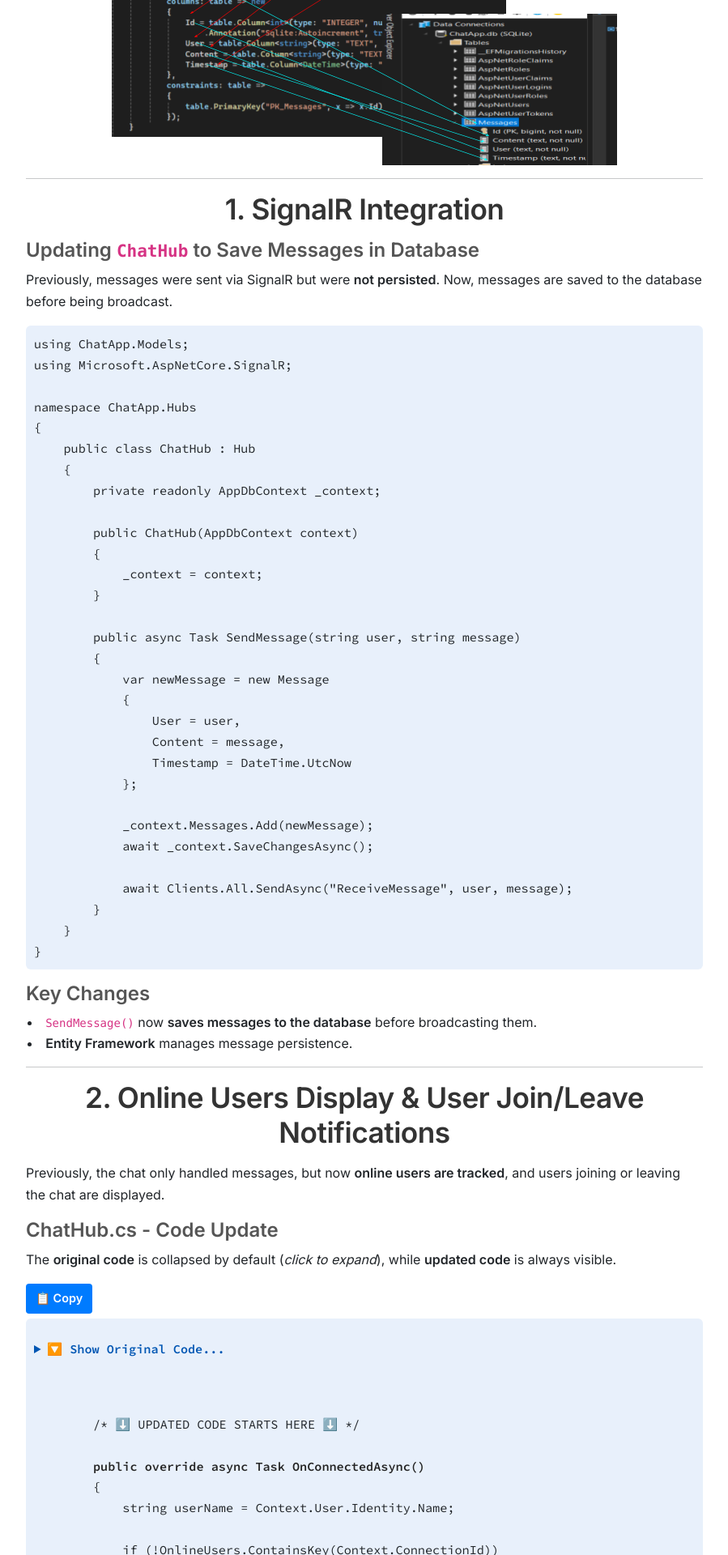
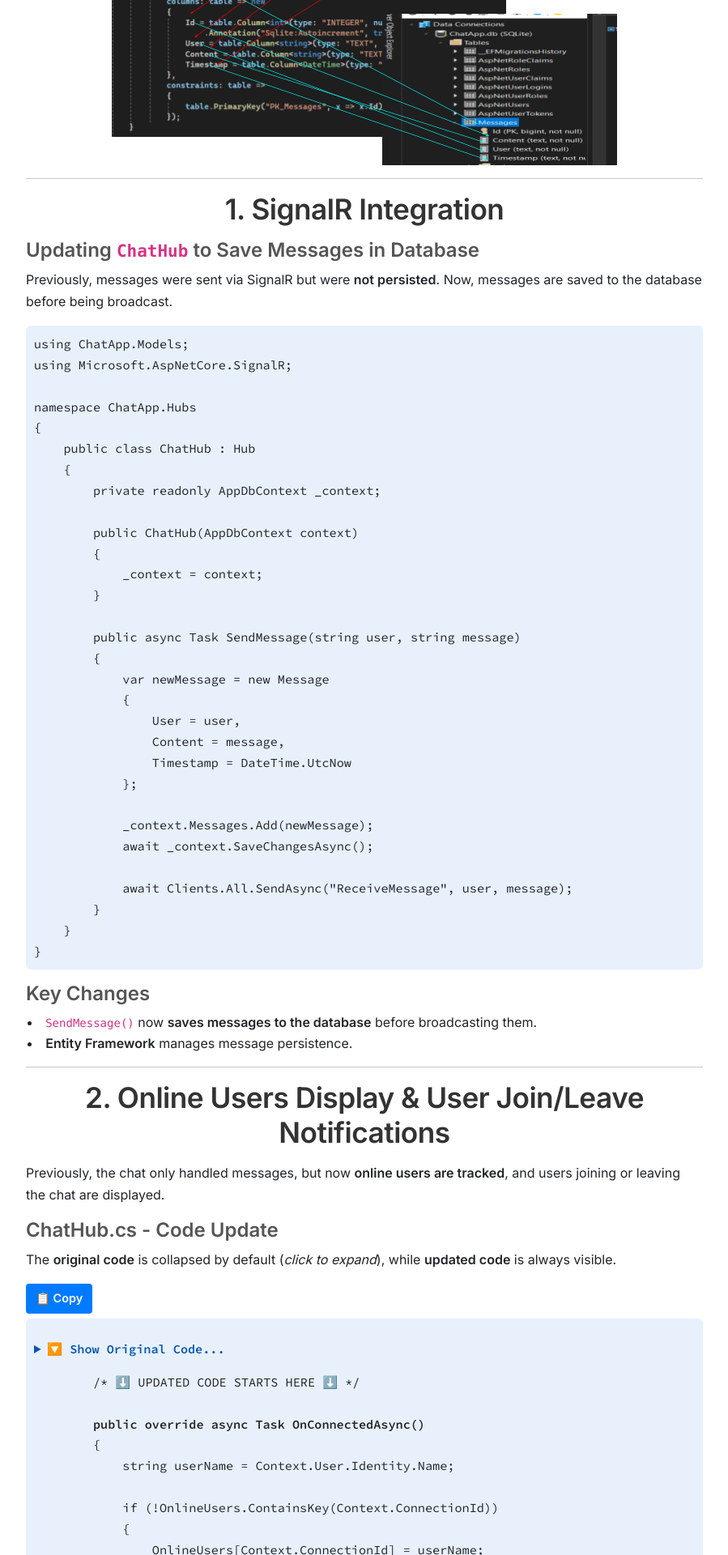
Before and after one commit to JWalshe86/ChatApp, a Jekyll site: the page built from docs/ChatAppPartTwo.md, in a window 1280 px wide. Shown: the part 4480-6400 px from the top of the page at 81% size, without its empty margins (190-1089 px from the left). Built offline with Jekyll 4.4.1, drawn with Linux system fonts in a browser that asks for light colours.

Commit message:
Update custom.css

```diff
--- a/docs/assets/css/custom.css
+++ b/docs/assets/css/custom.css
@@ -225,5 +225,5 @@
 
 /* Reduce gap above "Show Original Code..." */
 .code-block details {
-    margin-top: -41px; /* Adjust to align perfectly */
+    margin: -41px 0 -42px 0; /* top right bottom left */
 }
```
